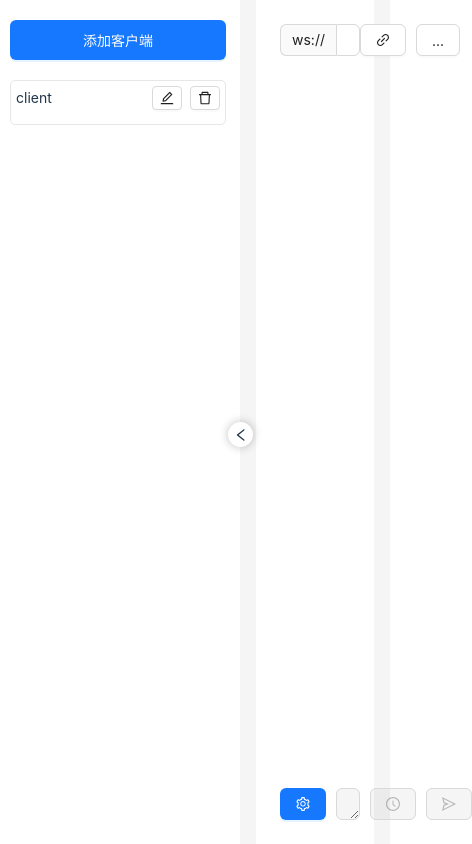
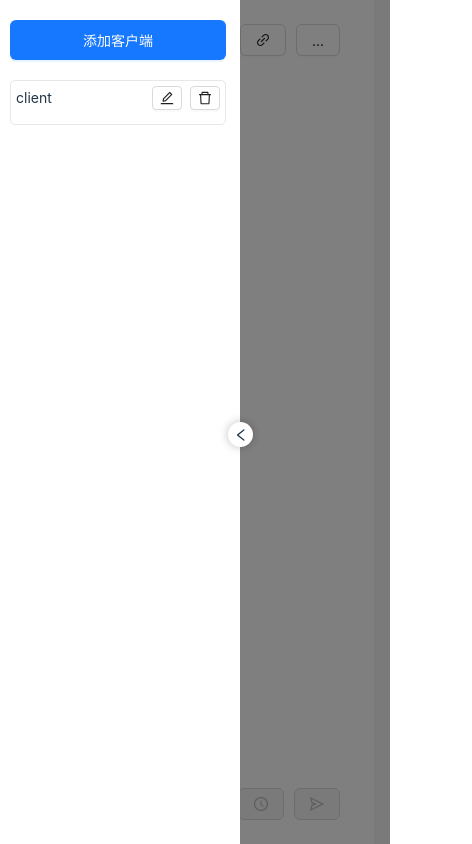
Before and after one commit to lao-boli/ws-test, a React (Vite) app: page /chat/1 in a window 390 px wide. Shown: the whole page, 472 px wide, since content can reach past the window. Built offline with nearby package versions, Linux system fonts and the light colour scheme.

Commit message:
feat: 适配移动端.

```diff
--- a/src/App.css
+++ b/src/App.css
@@ -8,13 +8,7 @@
   width: 100%;
   min-height: 100%;
 }
-.ant-layout-sider {
-  width: 200px;
-  transition: width 0.3s ease;
-}
-.ant-layout-sider.collapsed {
-  width: 80px;
-}
+
 .collapsed-icon {
   cursor: pointer;
   position: absolute;
--- a/src/App.jsx
+++ b/src/App.jsx
@@ -13,15 +13,29 @@ const {Sider, Content} = Layout;
 const App = () => {
     const collapseIcon = useRef()
     const [collapsed, setCollapsed] = useState(false);
+    const [isMobile, setIsMobile] = useState(document.documentElement.clientWidth < 600);
+    const [clientHeight, setClientHeight] = useState(document.documentElement.clientHeight);
     const {
         token: {colorBgContainer},
     } = theme.useToken();
     const dispatch = useDispatch()
+
+    function resetIsMobile() {
+        return setIsMobile(document.documentElement.clientWidth < 600);
+    }
+    function resetClientHeight() {
+        return setClientHeight(document.documentElement.clientHeight);
+    }
+
     useEffect(() => {
         dispatch(load())
         window.addEventListener('beforeunload', saveClients)
+        window.addEventListener('resize', resetIsMobile)
+        window.addEventListener('resize', resetClientHeight)
         return () => {
             window.removeEventListener('beforeunload', saveClients)
+            window.removeEventListener('resize', resetIsMobile)
+            window.removeEventListener('resize', resetClientHeight)
         }
     }, [])
     const saveClients = () => {
@@ -50,6 +64,9 @@ const App = () => {
                 width={'240px'}
                 collapsible
                 style={{
+                    position:isMobile ? "fixed":"",
+                    height:isMobile ? '100%':'',
+                    zIndex:'50',
                     willChange: 'width',
                     background: "white",
                     maxHeight: document.documentElement.clientHeight,
@@ -59,6 +76,7 @@ const App = () => {
                 onCollapse={(value) => setCollapsed(value)}
                 className={collapsed ? 'collapsed' : ''}
             >
+
                 <div style={{
                     maxHeight: document.documentElement.clientHeight,
                     width: '240px',
@@ -71,12 +89,25 @@ const App = () => {
                     <LeftOutlined/>
                 </div>
             </Sider>
+            <div className={'mask'}
+                 style={{
+                     display: isMobile ? (collapsed ? 'none' : 'block') : 'none',
+                     position:"fixed",
+                     backgroundColor:'black',
+                     zIndex:'10',
+                     width:'100%',
+                     height: '100%',
+                     opacity: '0.5',
+                 }}
+            >
+            </div>
+
             <Layout>
                 <Content
                     style={{
                         margin: '0px 16px',
                         padding: 24,
-                        maxHeight: document.documentElement.clientHeight,
+                        maxHeight: clientHeight,
                         background: colorBgContainer,
                     }}
                 >
```
